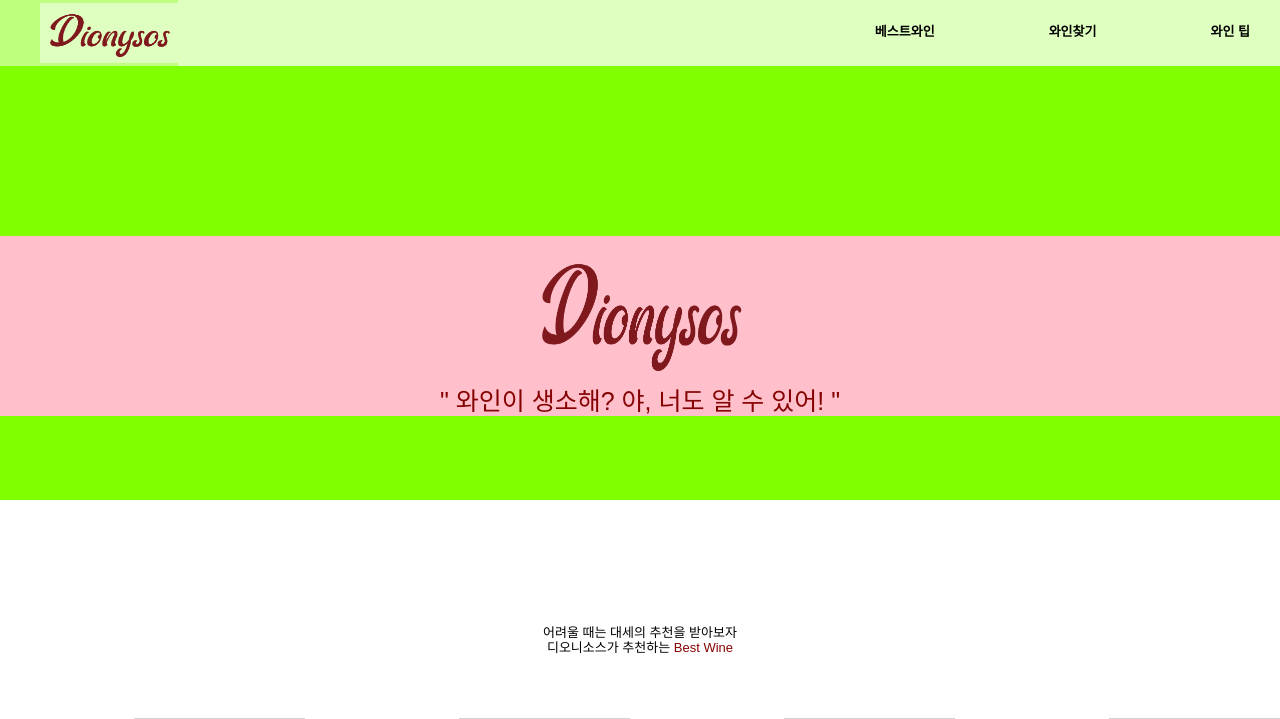
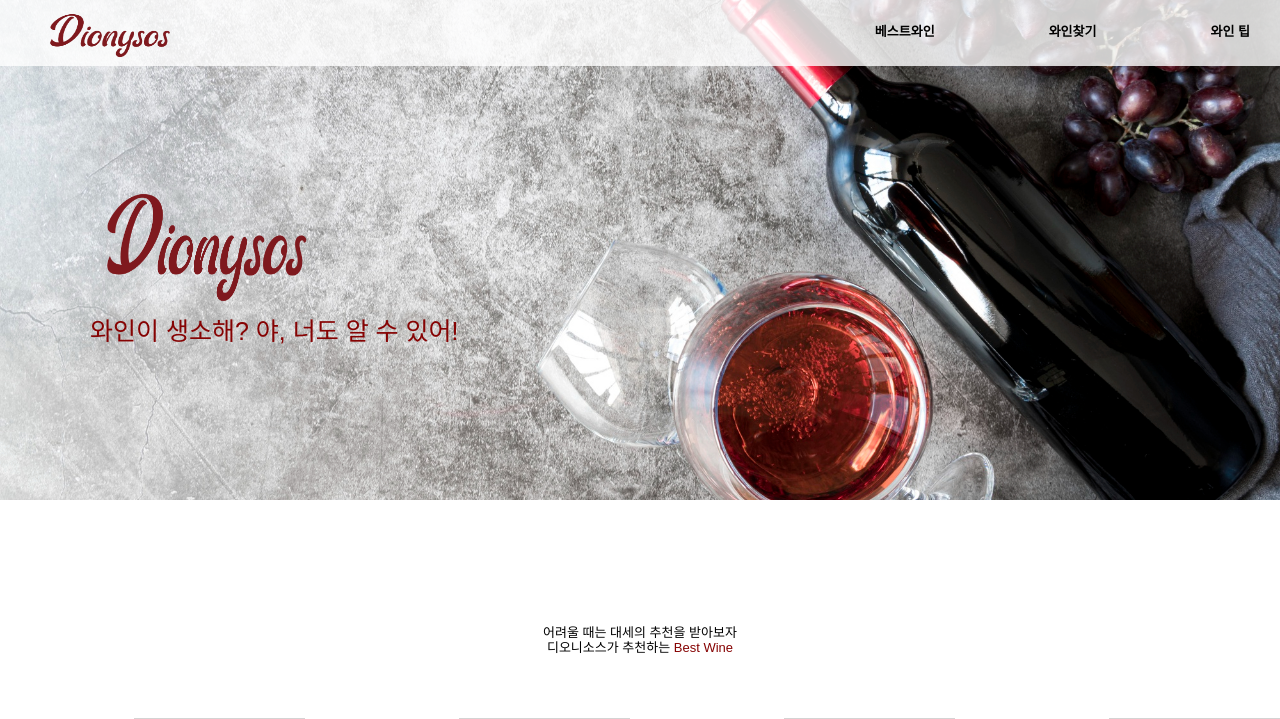
Before and after one commit to makingchallenge/Dionysus, a Flask app: page / in a window 1280 px wide. Shown: the top 719 px of the page. Run offline with Flask 2, Linux system fonts and the light colour scheme; some web fonts are replaced.

Commit message:
21.12.20 스크립트 전 html/css 수정.
21.12.20 스크립트 전 html/css 수정.

```diff
--- a/template/css/default.css
+++ b/template/css/default.css
@@ -116,7 +116,7 @@ h1,
 h2,
 h3,
 h4,
-h5, /*깃허브 코드스페이스 어디있어요~?*/
+h5, /*깃허브 코드스페이스 어디있어요~? 여기서 일단 파일을 컨드롤 +에스 눌러서 저장을 해요*/
 h6 {
   font-size: 100%;
   font-weight: normal;
@@ -205,18 +205,31 @@ textarea:-ms-input-placeholder {
 }
 
 .intro_bg {
-  background-image: url();
+  background-image: url("images/ex01.jpg");
   background-color: chartreuse;
   height: 500px;
-  width: cover;
+  width: 100%;
+  background-size: 100%;
+  background-size: cover;
+  background-repeat: no-repeat;
+  background-position: center;
 }
 
 .header {
   display: flex;
-  width: cover;
+  width: 100%; /*width는 cover가 없어요~*/
   height: 66px;
   margin: auto;
-  background-color: rgba(255, 255, 255, 0.5);
+  background-color: rgba(
+    255,
+    255,
+    255,
+    0.8
+  ); /*소수점 조정
+  rgba 라는게 레드, 그린, 블루, 투명도 예요
+  헤더에 0.5를 줬는데 로고랑 네비에 또 0.5씩 주면 중첩되서 컬러가 달라져요
+  또 궁금하신거 있을까용?
+  */
 }
 
 .header > .logo {
@@ -224,16 +237,13 @@ textarea:-ms-input-placeholder {
   height: 60px;
   margin-left: 40px;
   margin-top: 3px;
-  background-color: rgba(255, 255, 255, 0.5);
 }
 
 .nav {
   display: flex;
   justify-content: flex-end;
-  background-color: blue;
   width: 1200px;
   line-height: 64px;
-  background-color: rgba(255, 255, 255, 0.5);
   font-weight: bold;
 }
 
@@ -248,11 +258,9 @@ textarea:-ms-input-placeholder {
 }
 
 .intro_text {
-  width: cover;
+  width: 30%;
   margin: auto;
-  text-align: center;
-  background-color: pink;
-  margin: 170px auto;
+  margin: 100px 1000px 100px 90px;
 }
 
 .intro_text > h4 {
@@ -277,6 +285,16 @@ textarea:-ms-input-placeholder {
   color: #860303;
 }
 
+/*
+지금 보시면 css 파일이 index.html이랑 은같은 위치에 있죠?
+그럴 경우에는 index.html이랑 똑같이 주면 되여
+background-image:url('images/ex01.jpg')
+만약 css 폴더 안에 css파일이 있을 경우에는
+background-image:url('../images/ex01.jpg')
+이런식으로 되겠죠?
+..가  하나 폴더를 나간다는 말이예요
+
+*/
 .wine_list {
   display: flex;
   text-align: center;
--- a/template/index.html
+++ b/template/index.html
@@ -39,7 +39,7 @@
         <!-- section01,02, header - -->
         <header>
             <div class="wrap">
-                <div class="intro_bg" >
+                <div  class= "intro_bg" >
                     <div class="header">
                         <img src="images/logo.png" class="logo"></img>
                         <ul class="nav">
@@ -50,7 +50,7 @@
                     </div>
                     <div class="intro_text">
                          <img src="images/logo.png" alt="eximg" class="intro_logo">
-                         <h4>" 와인이 생소해? 야, 너도 알 수 있어! "</h4>
+                         <h4> 와인이 생소해? 야, 너도 알 수 있어! </h4>
                     </div>
 
                 </div>
```
Also changed, not shown: template/images/ex01.jpg (added), template/images/icon.webp (added).
